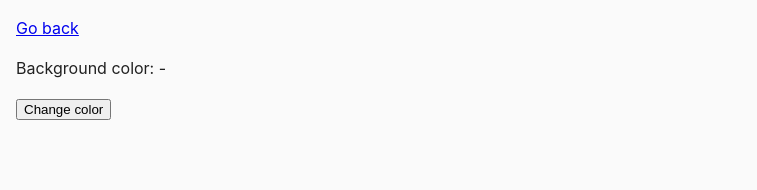
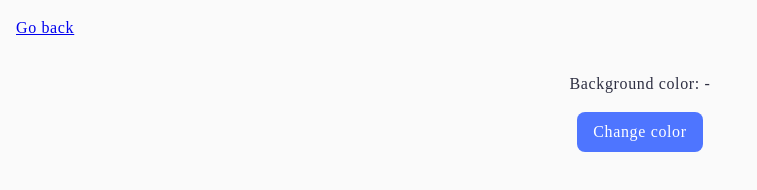
Before and after one commit to DenKomFSD/goit-js-hw-07, a plain HTML site: page task-5.html in a window 1280 px wide. Shown: the whole page, without its empty margins (0-757 px from the left). Drawn offline with Linux system fonts and the light colour scheme.

Commit message:
task 5 Done

```diff
--- a/css/task-5.css
+++ b/css/task-5.css
@@ -0,0 +1,31 @@
+.widget {
+  display: flex;
+  align-items: center;
+  flex-direction: column;
+}
+p,
+span {
+  color: #2e2f42;
+  font-family: Montserrat;
+  font-size: 16px;
+  font-weight: 400;
+  line-height: 1.5; /* 150% */
+  letter-spacing: 0.04em;
+}
+
+button {
+  display: flex;
+  padding: 8px 16px;
+  justify-content: center;
+  align-items: center;
+  gap: 10px;
+  border-radius: 8px;
+  background: #4e75ff;
+  border: transparent;
+  color: #fff;
+  font-family: Montserrat;
+  font-size: 16px;
+  font-weight: 500;
+  line-height: 1.5; /* 150% */
+  letter-spacing: 0.04em;
+}
--- a/js/task-5.js
+++ b/js/task-5.js
@@ -3,3 +3,16 @@ function getRandomHexColor() {
     .toString(16)
     .padStart(6, 0)}`;
 }
+
+const button = document.querySelector('.change-color');
+button.addEventListener('click', changedColor);
+
+function changedColor() {
+  const body = document.body;
+  const newColor = document.querySelector('.color');
+
+  let generateColor = getRandomHexColor();
+  body.style.backgroundColor = generateColor;
+
+  newColor.textContent = generateColor;
+}
--- a/task-5.html
+++ b/task-5.html
@@ -6,6 +6,7 @@
     <meta name="viewport" content="width=device-width, initial-scale=1.0" />
     <title>Task 5</title>
     <link rel="stylesheet" href="css/common.css" />
+    <link rel="stylesheet" href="css/task-5.css" />
   </head>
   <body>
     <p><a href="index.html">Go back</a></p>
```
